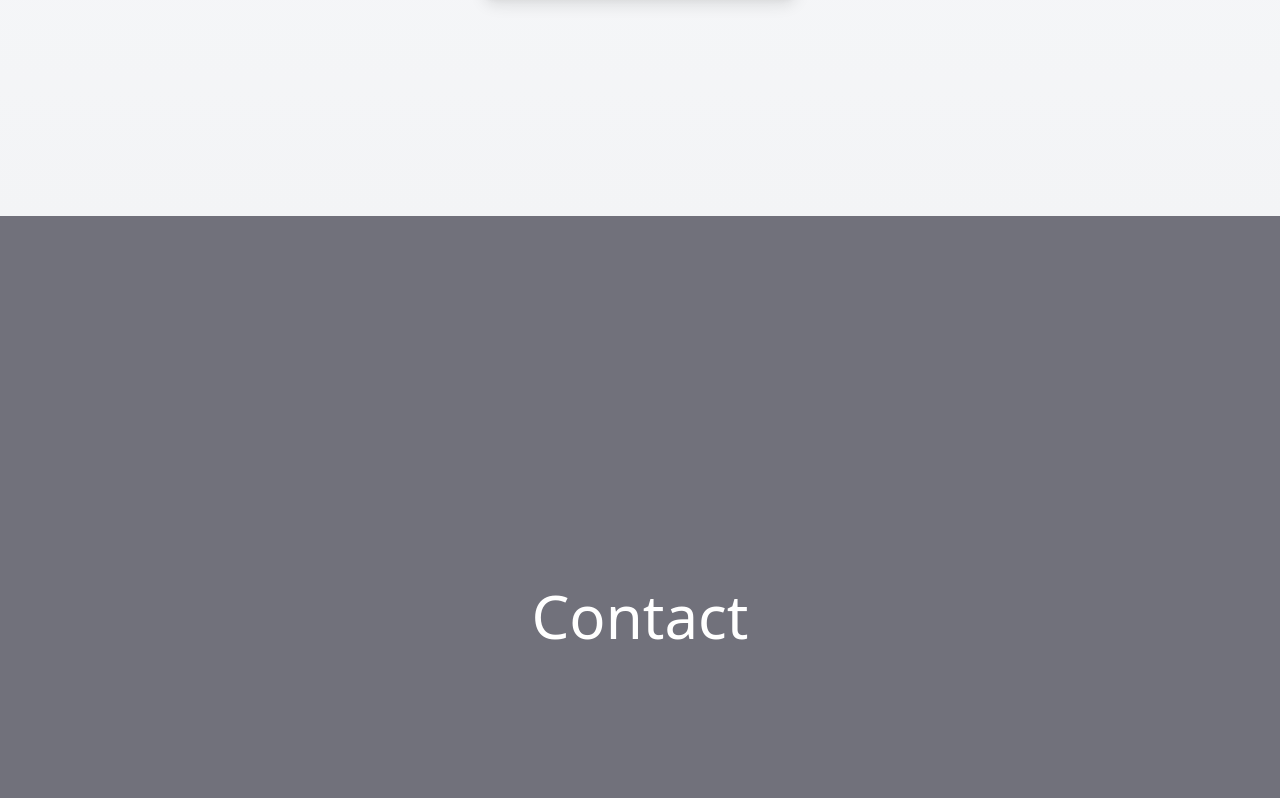
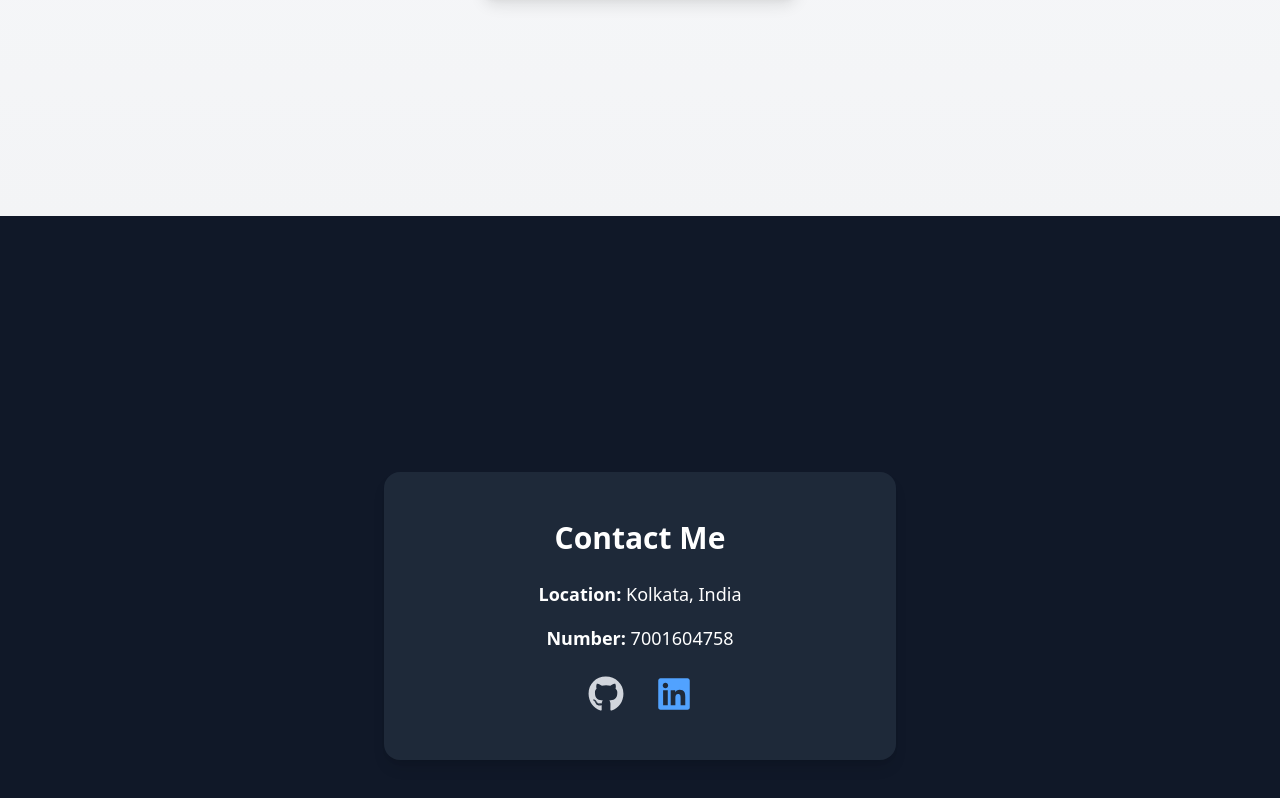
Before and after one commit to TuhinPramanik4/React_Portfolio, a React (Vite) app in the folder frontend/: page / in a window 1280 px wide. Shown: the part 3160-3958 px from the top of the page. Built offline with nearby package versions, Linux system fonts and the light colour scheme.

Commit message:
Create Contact compoent

```diff
--- a/frontend/package.json
+++ b/frontend/package.json
@@ -15,6 +15,7 @@
     "lucide-react": "^0.479.0",
     "react": "^19.0.0",
     "react-dom": "^19.0.0",
+    "react-icons": "^5.5.0",
     "tailwindcss": "^4.0.9"
   },
   "devDependencies": {
--- a/frontend/src/components/Contact.jsx
+++ b/frontend/src/components/Contact.jsx
@@ -1,11 +1,35 @@
-import React from 'react'
+import { motion } from "framer-motion";
+import { FaGithub, FaLinkedin } from "react-icons/fa";
 
-function Freelance() {
-  return (
-    <div className='w-full h-screen flex justify-center items-center bg-zinc-500 text-white text-6xl'>
-  Contact
-    </div>
-  )
+export default function ContactPage() {
+    return (
+        <div className="flex items-center justify-center min-h-screen bg-gray-900 text-white">
+            <motion.div
+                className="bg-gray-800 p-12 rounded-2xl shadow-lg text-center max-w-lg w-full"
+                initial={{ opacity: 0, y: 50 }}
+                animate={{ opacity: 1, y: 0 }}
+                transition={{ duration: 0.5 }}
+            >
+                <h1 className="text-3xl font-bold mb-6">Contact Me</h1>
+                <p className="text-lg mb-4"><strong>Location:</strong> Kolkata, India</p>
+                <p className="text-lg mb-6"><strong>Number:</strong> 7001604758</p>
+                <div className="flex justify-center space-x-8">
+                    <a
+                        href="https://github.com/TuhinPramanik4"
+                        target="_blank"
+                        className="text-gray-300 hover:text-white text-4xl"
+                    >
+                        <FaGithub />
+                    </a>
+                    <a
+                        href="https://www.linkedin.com/in/tuhinpramanik/"
+                        target="_blank"
+                        className="text-blue-400 hover:text-white text-4xl"
+                    >
+                        <FaLinkedin />
+                    </a>
+                </div>
+            </motion.div>
+        </div>
+    );
 }
-
-export default Freelance
```
Also changed, not shown: 1 other file (tests, documents, lock files or other folders).
